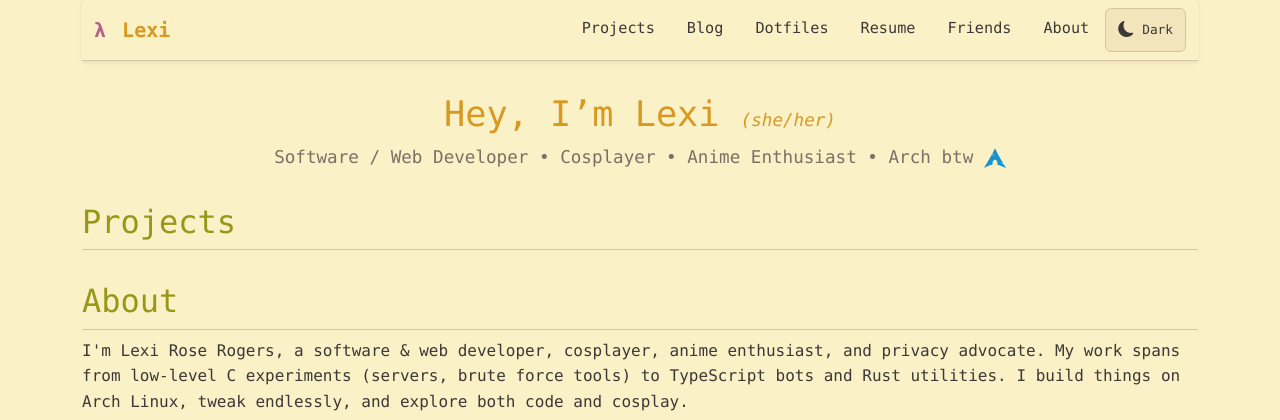
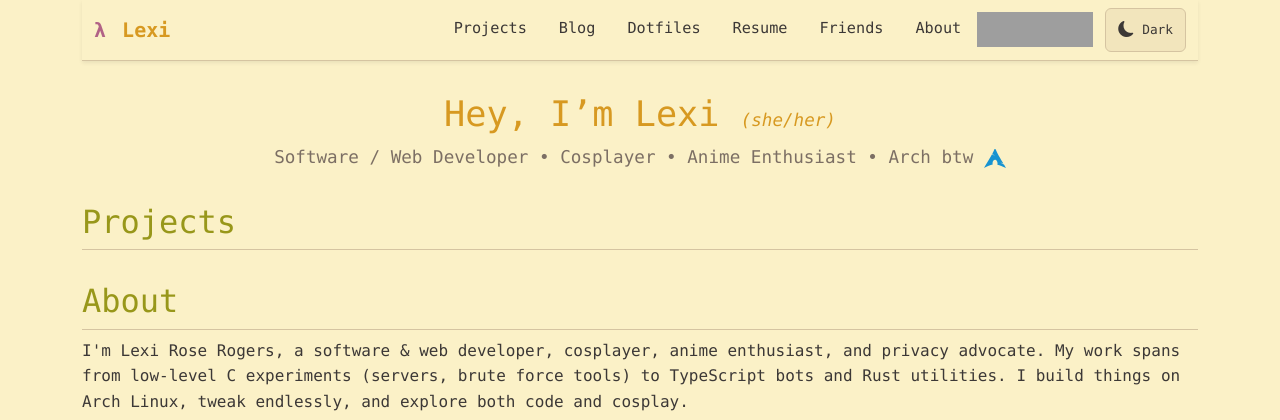
Before and after one commit to 0x800a6/www, a PHP site: page /index.php in a window 1280 px wide. Shown: the top 420 px of the page. Run offline with PHP 8.4, Linux system fonts and the light colour scheme; data that the repository does not hold is empty; grey boxes are pictures that could not be loaded.

Commit message:
Add GitHub Sponsors button to navbar for user support

```diff
--- a/www/includes/navbar.php
+++ b/www/includes/navbar.php
@@ -38,6 +38,9 @@
         </li>
         <li class="nav-item">
           <a class="nav-link px-3" href="/#about">About</a>
+        </li>
+        <li class="nav-item d-flex align-items-center gap-2" style="padding-right: 0.75rem;">
+          <iframe src="https://github.com/sponsors/0x800a6/button" title="Sponsor 0x800a6" height="35" width="116" style="border: 0;"></iframe>
         </li>
       </ul>
     </div>
```
